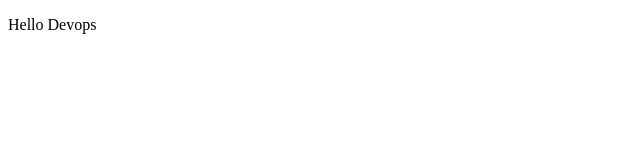
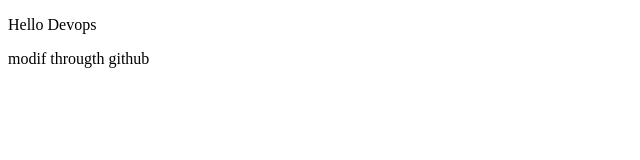
Before and after one commit to SoukaynaDev/tp_git, a plain HTML site: page index.html in a window 1280 px wide. Shown: the whole page, without its empty margins (0-640 px from the left). Drawn offline with Linux system fonts and the light colour scheme.

Commit message:
Update index.html

```diff
--- a/index.html
+++ b/index.html
@@ -8,5 +8,6 @@
 </head>
 <body>
     <p>Hello Devops</p>
+    <p>modif througth github</p>
 </body>
 </html>
```
